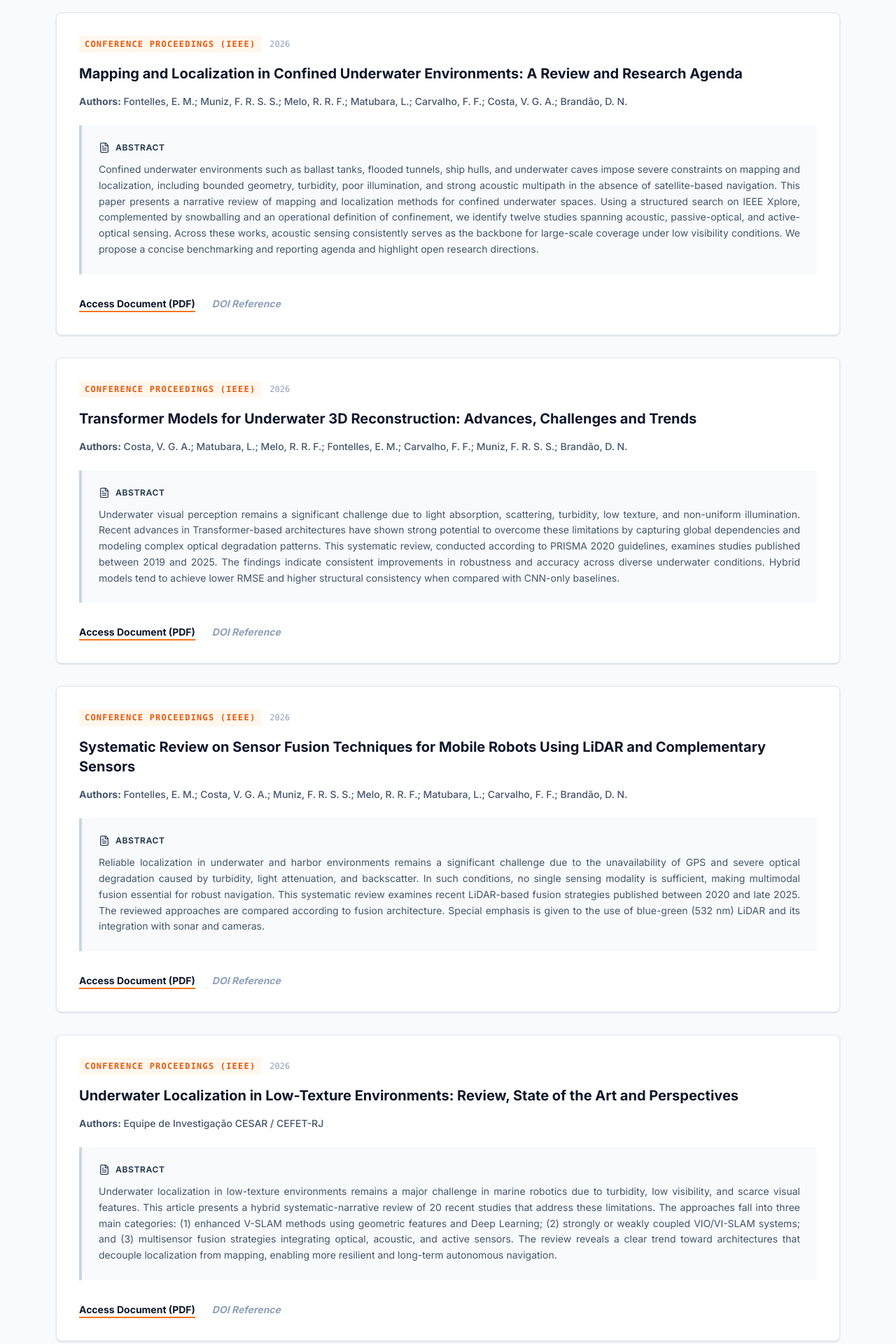
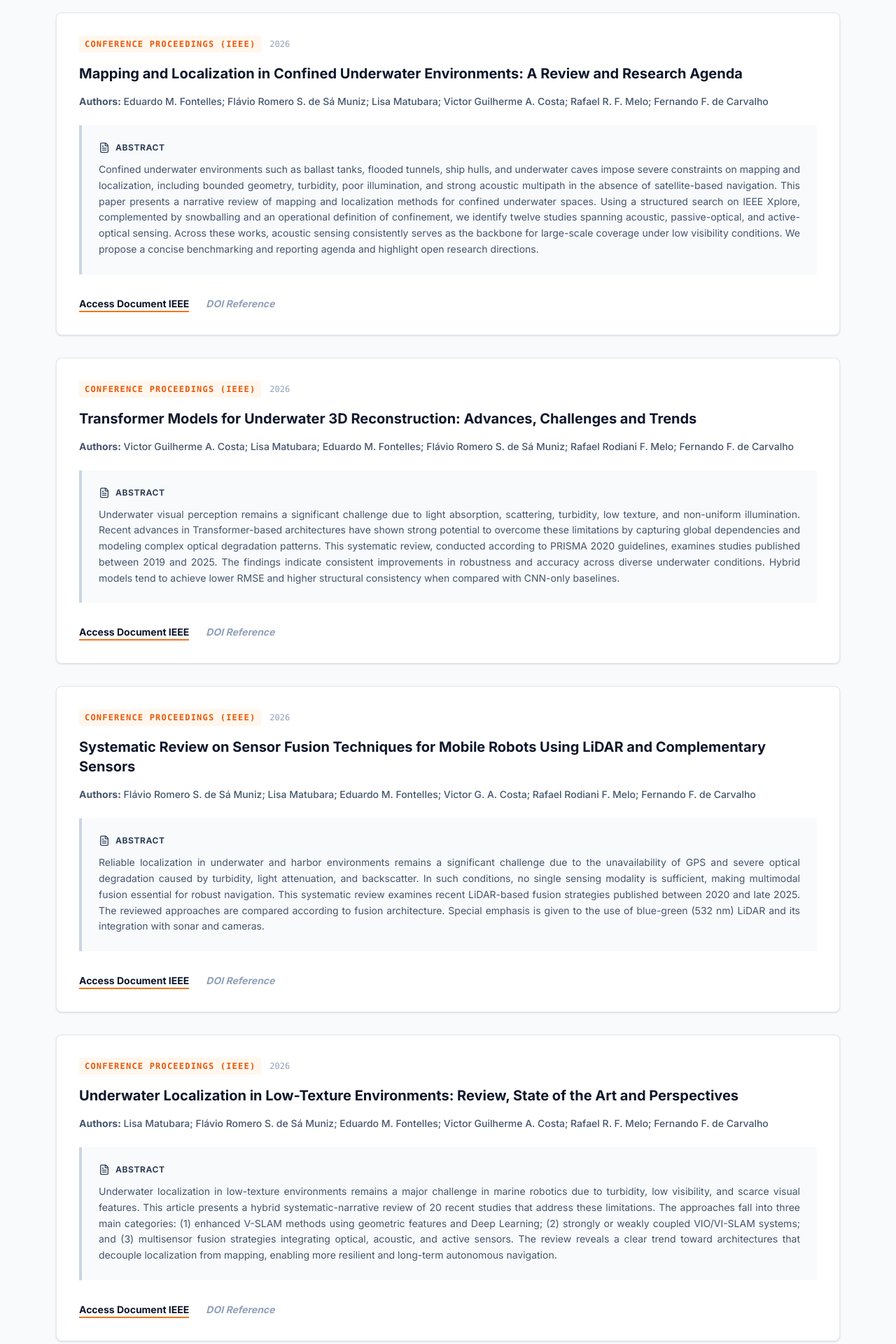
Before and after one commit to grossiter04/Site-MINI-ROV, a React (Vite) app: page /publicacoes in a window 1280 px wide. Shown: the part 380-2300 px from the top of the page at 70% size. Built offline with nearby package versions, Linux system fonts and the light colour scheme.

Commit message:
Links DOI e IEEE

```diff
--- a/src/locales/en.ts
+++ b/src/locales/en.ts
@@ -96,7 +96,7 @@ export const en = {
     labels: {
       autores: "Authors",
       abstract: "Abstract",
-      btnPdf: "Access Document (PDF)",
+      btnIeee: "Access Document IEEE",
       btnDoi: "DOI Reference"
     }
   },
--- a/src/locales/pt.ts
+++ b/src/locales/pt.ts
@@ -96,7 +96,7 @@ export const pt = {
     labels: {
       autores: "Autores",
       abstract: "Abstract",
-      btnPdf: "Acessar ao Documento (PDF)",
+      btnIeee: "Acesso ao Documento IEEE",
       btnDoi: "Referência DOI"
     }
   },
--- a/src/pages/Publicacoes.tsx
+++ b/src/pages/Publicacoes.tsx
@@ -8,41 +8,41 @@ export default function Publicacoes() {
     {
       id: 1,
       titulo: "Mapping and Localization in Confined Underwater Environments: A Review and Research Agenda",
-      autores: "Fontelles, E. M.; Muniz, F. R. S. S.; Melo, R. R. F.; Matubara, L.; Carvalho, F. F.; Costa, V. G. A.; Brandão, D. N.",
+      autores: "Eduardo M. Fontelles; Flávio Romero S. de Sá Muniz; Lisa Matubara; Victor Guilherme A. Costa; Rafael R. F. Melo; Fernando F. de Carvalho",
       veiculo: t('publicacoes.veiculo'),
       ano: 2026,
-      linkPdf: "#",
-      linkDoi: "#",
+      linkIeee: "https://ieeexplore.ieee.org/document/11565705",
+      linkDoi: "https://doi.org/10.1109/CROS69211.2026.11565705",
       abstract: "Confined underwater environments such as ballast tanks, flooded tunnels, ship hulls, and underwater caves impose severe constraints on mapping and localization, including bounded geometry, turbidity, poor illumination, and strong acoustic multipath in the absence of satellite-based navigation. This paper presents a narrative review of mapping and localization methods for confined underwater spaces. Using a structured search on IEEE Xplore, complemented by snowballing and an operational definition of confinement, we identify twelve studies spanning acoustic, passive-optical, and active-optical sensing. Across these works, acoustic sensing consistently serves as the backbone for large-scale coverage under low visibility conditions. We propose a concise benchmarking and reporting agenda and highlight open research directions."
     },
     {
       id: 2,
       titulo: "Transformer Models for Underwater 3D Reconstruction: Advances, Challenges and Trends",
-      autores: "Costa, V. G. A.; Matubara, L.; Melo, R. R. F.; Fontelles, E. M.; Carvalho, F. F.; Muniz, F. R. S. S.; Brandão, D. N.",
+      autores: "Victor Guilherme A. Costa; Lisa Matubara; Eduardo M. Fontelles; Flávio Romero S. de Sá Muniz; Rafael Rodiani F. Melo; Fernando F. de Carvalho",
       veiculo: t('publicacoes.veiculo'),
       ano: 2026,
-      linkPdf: "#",
-      linkDoi: "#",
+      linkIeee: "https://ieeexplore.ieee.org/document/11565556",
+      linkDoi: "https://doi.org/10.1109/CROS69211.2026.11565556",
       abstract: "Underwater visual perception remains a significant challenge due to light absorption, scattering, turbidity, low texture, and non-uniform illumination. Recent advances in Transformer-based architectures have shown strong potential to overcome these limitations by capturing global dependencies and modeling complex optical degradation patterns. This systematic review, conducted according to PRISMA 2020 guidelines, examines studies published between 2019 and 2025. The findings indicate consistent improvements in robustness and accuracy across diverse underwater conditions. Hybrid models tend to achieve lower RMSE and higher structural consistency when compared with CNN-only baselines."
     },
     {
       id: 3,
       titulo: "Systematic Review on Sensor Fusion Techniques for Mobile Robots Using LiDAR and Complementary Sensors",
-      autores: "Fontelles, E. M.; Costa, V. G. A.; Muniz, F. R. S. S.; Melo, R. R. F.; Matubara, L.; Carvalho, F. F.; Brandão, D. N.",
+      autores: "Flávio Romero S. de Sá Muniz; Lisa Matubara; Eduardo M. Fontelles; Victor G. A. Costa; Rafael Rodiani F. Melo; Fernando F. de Carvalho",
       veiculo: t('publicacoes.veiculo'),
       ano: 2026,
-      linkPdf: "#",
-      linkDoi: "#",
+      linkIeee: "https://ieeexplore.ieee.org/document/11565698",
+      linkDoi: "https://doi.org/10.1109/CROS69211.2026.11565698",
       abstract: "Reliable localization in underwater and harbor environments remains a significant challenge due to the unavailability of GPS and severe optical degradation caused by turbidity, light attenuation, and backscatter. In such conditions, no single sensing modality is sufficient, making multimodal fusion essential for robust navigation. This systematic review examines recent LiDAR-based fusion strategies published between 2020 and late 2025. The reviewed approaches are compared according to fusion architecture. Special emphasis is given to the use of blue-green (532 nm) LiDAR and its integration with sonar and cameras."
     },
     {
       id: 4,
       titulo: "Underwater Localization in Low-Texture Environments: Review, State of the Art and Perspectives",
-      autores: "Equipe de Investigação CESAR / CEFET-RJ",
+      autores: "Lisa Matubara; Flávio Romero S. de Sá Muniz; Eduardo M. Fontelles; Victor Guilherme A. Costa; Rafael R. F. Melo; Fernando F. de Carvalho",
       veiculo: t('publicacoes.veiculo'),
       ano: 2026,
-      linkPdf: "#",
-      linkDoi: "#",
+      linkIeee: "https://ieeexplore.ieee.org/document/11565736",
+      linkDoi: "https://doi.org/10.1109/CROS69211.2026.11565736",
       abstract: "Underwater localization in low-texture environments remains a major challenge in marine robotics due to turbidity, low visibility, and scarce visual features. This article presents a hybrid systematic-narrative review of 20 recent studies that address these limitations. The approaches fall into three main categories: (1) enhanced V-SLAM methods using geometric features and Deep Learning; (2) strongly or weakly coupled VIO/VI-SLAM systems; and (3) multisensor fusion strategies integrating optical, acoustic, and active sensors. The review reveals a clear trend toward architectures that decouple localization from mapping, enabling more resilient and long-term autonomous navigation."
     }
   ];
@@ -83,8 +83,8 @@ export default function Publicacoes() {
             </div>
 
             <div className="flex gap-6">
-              <a href={pub.linkPdf} className="text-sm font-bold text-slate-900 border-b-2 border-orange-500 hover:text-orange-600 transition-colors">
-                {t('publicacoes.labels.btnPdf')}
+              <a href={pub.linkIeee} className="text-sm font-bold text-slate-900 border-b-2 border-orange-500 hover:text-orange-600 transition-colors">
+                {t('publicacoes.labels.btnIeee')}
               </a>
               <a href={pub.linkDoi} className="text-sm font-bold text-slate-400 hover:text-slate-600 transition-colors italic">
                 {t('publicacoes.labels.btnDoi')}
--- a/src/pages/equipe.tsx
+++ b/src/pages/equipe.tsx
@@ -32,7 +32,15 @@ export default function Equipe() {
 
   const pesquisadores = [
     {
-      nome: "Fernando F. de Carvalho",
+      nome: "Benedito Alberto Macedo",
+      cargo: t('equipe.cargos.invAssociado'),
+      area: t('equipe.areas.gestorDev'),
+      lattes: "http://lattes.cnpq.br/5699536418012791",
+      linkedin: "https://www.linkedin.com/in/beneditomacedo/",
+      foto: fotoBeto
+    },
+    {
+      nome: "Diego Brandão",
       cargo: t('equipe.cargos.invAssociado'),
       area: t('equipe.areas.engSoftware'),
       lattes: "http://lattes.cnpq.br/8491797408318076",
@@ -40,12 +48,12 @@ export default function Equipe() {
       foto: fotoFernando
     },
     {
-      nome: "Benedito Alberto Macedo",
+      nome: "Mineiro",
       cargo: t('equipe.cargos.invAssociado'),
-      area: t('equipe.areas.gestorDev'),
-      lattes: "http://lattes.cnpq.br/5699536418012791",
-      linkedin: "https://www.linkedin.com/in/beneditomacedo/",
-      foto: fotoBeto
+      area: t('equipe.areas.engSoftware'),
+      lattes: "http://lattes.cnpq.br/8491797408318076",
+      linkedin: "https://www.linkedin.com/in/fernando-ferreira-carvalho-05890526/",
+      foto: fotoFernando
     },
     {
       nome: "Marco A. de Oliveira Domingues",
```
